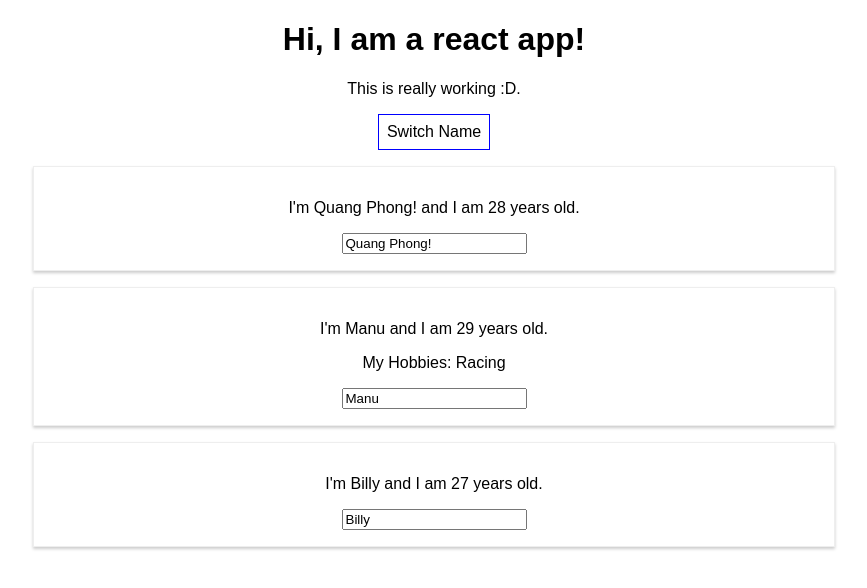
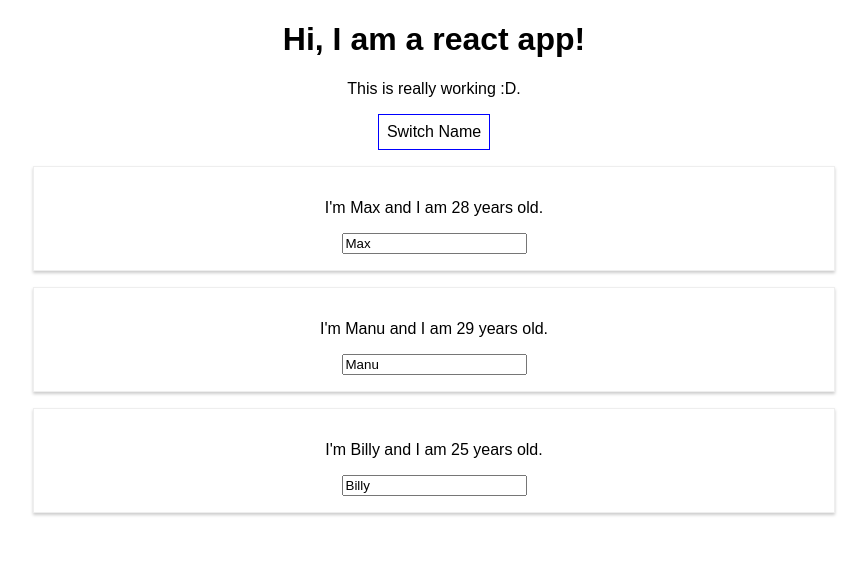
Before and after one commit to quangp789/first-react-app, a React (Create React App) app: page / in a window 1280 px wide. Both pictures are taken after a click on the button "Switch Name". Shown: the top 588 px of the page, without its empty margins (206-1073 px from the left). Built offline with nearby package versions, Linux system fonts and the light colour scheme.

Commit message:
List and conditionals practice

```diff
--- a/src/App.js
+++ b/src/App.js
@@ -1,43 +1,67 @@
-import React, { useState } from 'react';
+import React, { Component } from 'react';
 import './App.css';
 import Person from './Person/Person';
 
-const app = props => {
-	// useState - Always returns an array with 2 elements and ONLY 2.
-	// We use the first arg to render, and the second to make changes
-	const [personsState, setPersonsState] = useState({
+class App extends Component {
+	state = {
 		persons: [
-			{ name: 'Max', age: 28 },
-			{ name: 'Manu', age: 29 },
-			{ name: 'Billy', age: 25 }
+			{id: 'uniqueID1', name: 'Max', age: 28 },
+			{id: 'uniqueID2', name: 'Manu', age: 29 },
+			{id: 'uniqueID3', name: 'Billy', age: 25 }
 		],
-	});
+		otherState: 'other value',
+		showPersons: false
+	}
 
 	// React Hook: You can reuse "useState" to effectively change your "persons" state w/o affecting your "other" state.
-	const [otherState, setOtherState] = useState('Some value');
+	//const [otherState, setOtherState] = useState('Some value');
 
-	const switchNameHandler = (newName) => {
+	switchNameHandler = (newName) => {
 	// This will not work: this.state.persons[0].name = 'Quang';
-		setPersonsState({
+		this.setState( {
 		  persons: [
 			{ name: newName, age: 28 },
 			{ name: 'Manu', age: 29 },
 			{ name: 'Billy', age: 27 }
 		  ]
 		})
-	};
+	}
 
-	// We extract the "target" of the event (what we typed) and get the value to change the name
-	const nameChangedHandler = (event) => {
-		setPersonsState({
-		  persons: [
-			{ name: 'Quang', age: 28 },
-			{ name: event.target.value, age: 29 },
-			{ name: 'Billy', age: 27 }
-		  ]
-		})
-	};
+	nameChangedHandler = (event, id) => {
+		// Obtain the position of the array
+		const personIndex = this.state.persons.findIndex(p => {
+			return p.id === id;
+		});
+		// Store that position
+		const person = {...this.state.persons[personIndex]};
 
+		// Extract the "target" of the event (what we typed)
+		person.name = event.target.value;
+
+		// Update the position
+		const persons  = [...this.state.persons];
+		persons[personIndex] = person;
+
+		// Set the state
+		this.setState({persons: persons})
+
+		}
+
+
+	deletePersonHandler = (personIndex) => {
+		//const persons = this.state.persons.slice();
+		const persons = [...this.state.persons]; // Create a copy of your persons array
+		persons.splice(personIndex, 1); // Remove one element from the array
+		this.setState({persons: persons}); // Update your persons array
+	}
+
+	togglePersonsHandler = () => {
+		const doesShow = this.state.showPersons;
+		// If doesShow is false, then it will set showPersons to true.
+		this.setState({showPersons: !doesShow});
+	}
+
+  render () {
 	const style = {
 		backgroundColor: 'white',
 		font: 'inherit',
@@ -46,34 +70,40 @@
 		cursor: 'pointer'
 	};
 
+	let persons = null;
+
+	if (this.state.showPersons) {
+		persons = (
+		// Map will take persons array [line 7] and render it to the screen
+		<div>
+			{this.state.persons.map((person, index) => {
+			  // Return the person component
+			  return <Person name={person.name}
+					  age={person.age}
+					  click={() => this.deletePersonHandler(index)}
+	  				  key={person.id}
+	  				  changed={(event) => this.nameChangedHandler(event, person.id)}/>
+			})}
+		</div>
+
+		);
+	}
+
 	 return (
 	  // Cannot use class but rather className. Which is a react attribute
-      <div className="App">
+     <div className="App">
 		<h1>Hi, I am a react app!</h1>
 		<p>This is really working :D.</p>
 		 <button
 		 style={style}
-		 onClick={() => switchNameHandler('Quang Phong!')}>Switch Name</button>
-
-		<Person
-		name={personsState.persons[0].name}
-		age={personsState.persons[0].age} />
-
-		<Person
-		name={personsState.persons[1].name}
-		age={personsState.persons[1].age}
-		click={switchNameHandler.bind(this, 'Mary')}
-		// nameChangeHandler used here
-		changed={nameChangedHandler}>My Hobbies: Racing</Person>
-
-		<Person
-		name={personsState.persons[2].name}
-		age={personsState.persons[2].age} />
-      </div>
+		 onClick={this.togglePersonsHandler}>Switch Name</button>
+		{persons}
+	</div>
 
     );
 	 // createElement method - Takes in at least 3 args (Component, props, ...children)
 	 // return React.createElement('div', {className: 'App'}, React.createElement('h1', null, 'Does this work now?'));
+  }
 }
 
-export default app;
+export default App;
```
